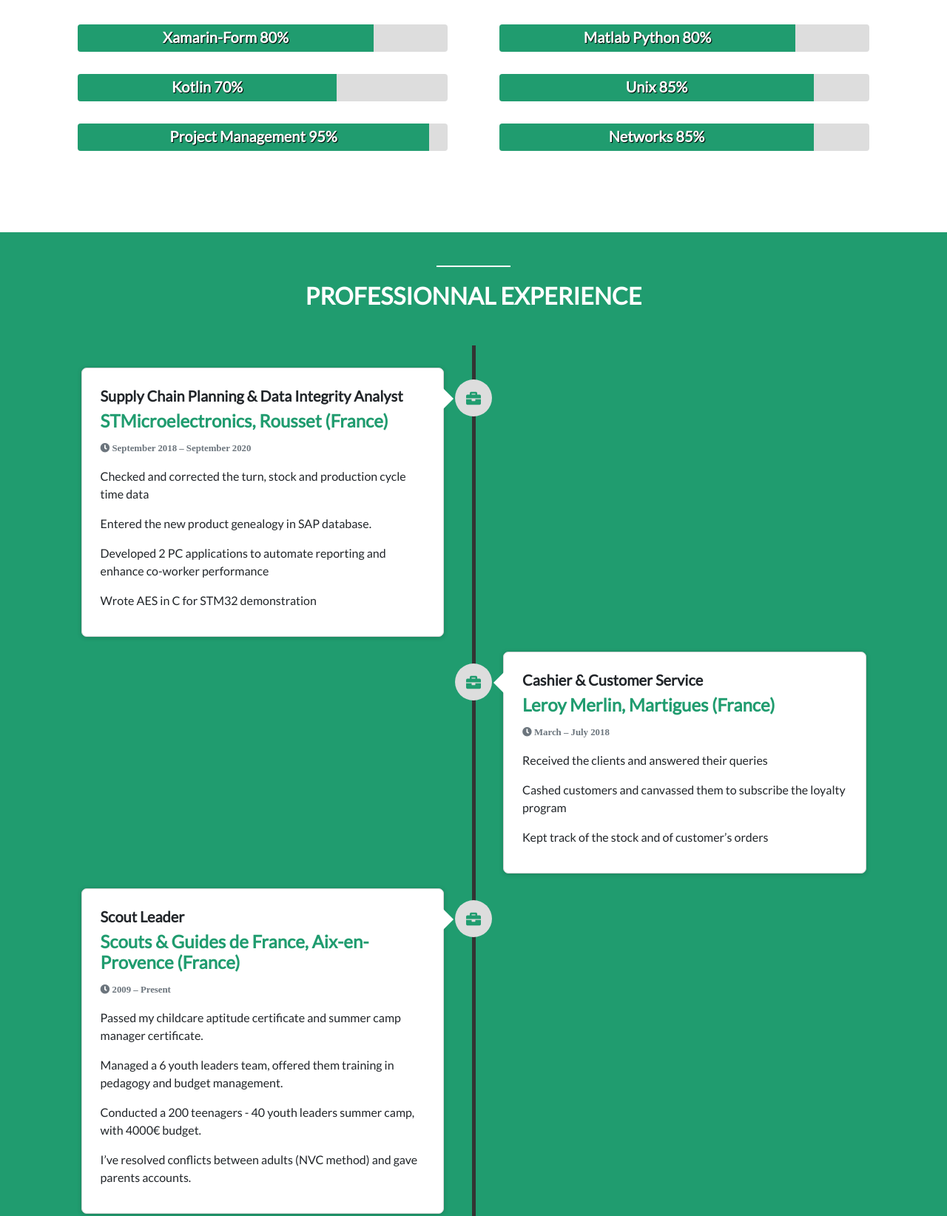
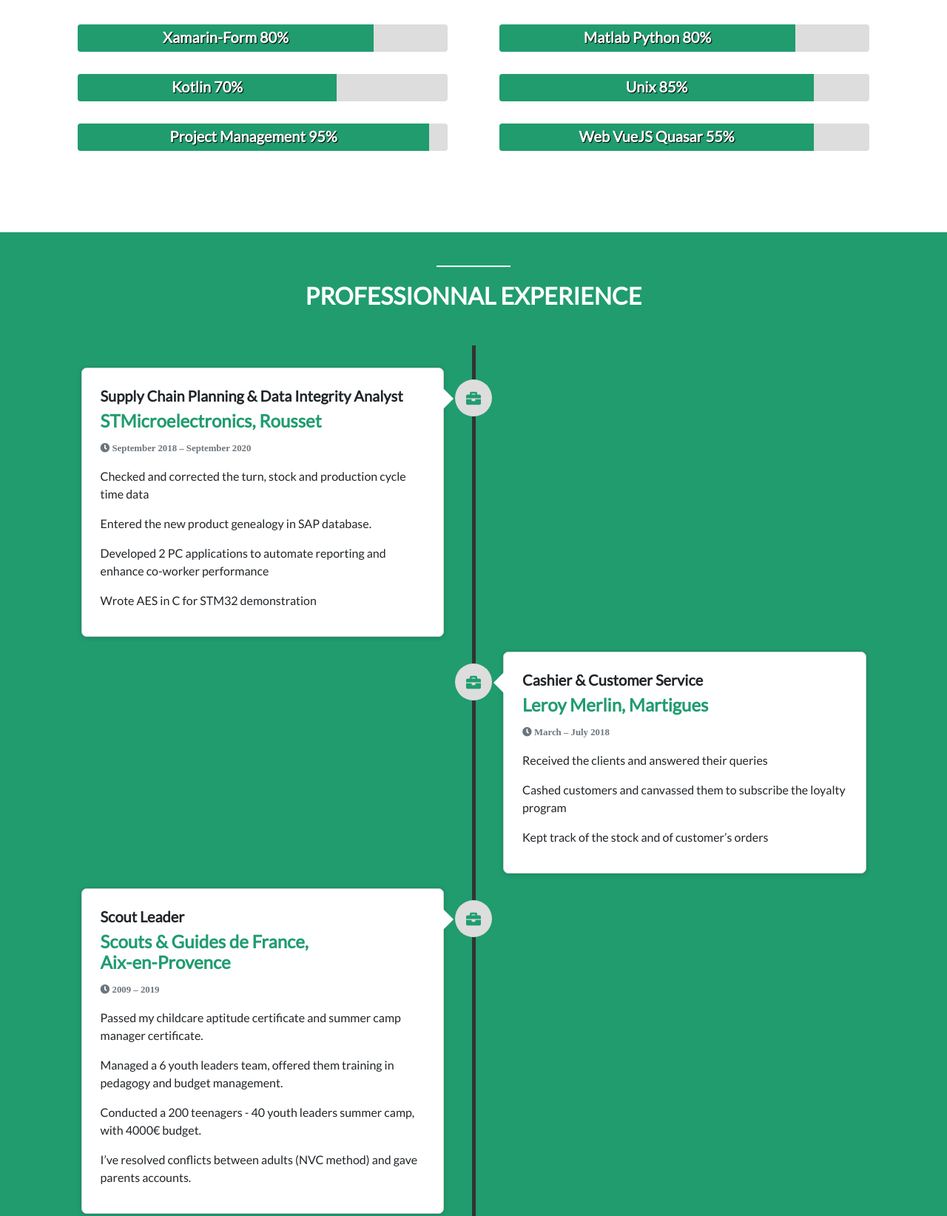
Before and after one commit to JohnAtreides/Web, a plain HTML site: page index1.html in a window 1280 px wide. Shown: the part 1010-2654 px from the top of the page at 74% size. Drawn offline with nearby package versions, Linux system fonts and the light colour scheme.

Commit message:
Mobile>FullStack, href Entreprise, del France of Xp, Networks%> Web...%

```diff
--- a/css/style.css
+++ b/css/style.css
@@ -248,8 +248,11 @@ section .heading h2{
     font-size: 20px;
 }
 
-.timeline-heading h4 {
+.timeline-heading h4, a {
     color: #209C6F;
+}
+.timeline-heading h4 a:hover{
+    color: #0000EE;
 }
 
 /* EDUCATION */
--- a/index1.html
+++ b/index1.html
@@ -44,7 +44,7 @@
         </div>
         <div class="heading">
             <h1>Samuel Cases</h1>
-            <h3>Développeur Mobile</h3>
+            <h3>Full Stack Developer</h3>
             <a href="docs/CV_SC_MobileDev.pdf" class="buttonDl" download target="_blank">Download CV</a>
         </div>
     </section>
@@ -88,7 +88,7 @@
                     </div>
                     <div class="progress">
                         <div class="progress-bar" role="progressbar" aria-valuenow="85" aria-valuemin="0" aria-valuemax="100" style="width: 85%">
-                            <h5>Networks 85%</h5>
+                            <h5>Web VueJS Quasar 55%</h5>
                         </div>
                     </div>
                 </div>
@@ -103,13 +103,31 @@
                 <h2>Professionnal Experience</h2>
             </div>
             <ul class="timeline">
+            <!--
+                <li>
+                    <div class="timeline-badge"><span class="fas fa-briefcase"></span></div>
+                    <div class="timeline-panel-container-inverted">
+                        <div class="timeline-panel">
+                            <div class="timeline-heading">
+                                <h3>Full-Stack Developer</h3>
+                                <h4><a href="https://homki-immobilier.com/">HOMKI</a>, Marseille 6</h4>
+                                <p class="text-muted"><small class="fas fa-clock"> September 2021 – Present</small></p>
+                            </div>
+                            <div class="timeline-body">
+                                <p>Frontend Vue.JS</p>
+                                <p>Quasar</p>
+                            </div>
+                        </div>
+                    </div>
+                </li>
+            -->
                 <li>
                     <div class="timeline-badge"><span class="fas fa-briefcase"></span></div>
                     <div class="timeline-panel-container">
                         <div class="timeline-panel">
                             <div class="timeline-heading">
                                 <h3>Supply Chain Planning & Data Integrity Analyst</h3>
-                                <h4>STMicroelectronics, Rousset (France)</h4>
+                                <h4><a href="https://www.st.com/content/st_com/en.html">STMicroelectronics</a>, Rousset</h4>
                                 <p class="text-muted"><small class="fas fa-clock"> September 2018 – September 2020</small></p>
                             </div>
                             <div class="timeline-body">
@@ -127,7 +145,7 @@
                         <div class="timeline-panel">
                             <div class="timeline-heading">
                                 <h3>Cashier & Customer Service</h3>
-                                <h4>Leroy Merlin, Martigues (France)</h4>
+                                <h4><a href="https://www.leroymerlin.fr/">Leroy Merlin</a>, Martigues</h4>
                                 <p class="text-muted"><small class="fas fa-clock"> March – July 2018</small></p>
                             </div>
                             <div class="timeline-body">
@@ -144,8 +162,8 @@
                         <div class="timeline-panel">
                             <div class="timeline-heading">
                                 <h3>Scout Leader</h3>
-                                <h4>Scouts & Guides de France, Aix-en-Provence (France)</h4>
-                                <p class="text-muted"><small class="fas fa-clock"> 2009 – Present</small></p>
+                                <h4><a href="https://www.sgdf.fr/">Scouts & Guides de France</a>,<br>Aix-en-Provence</h4>
+                                <p class="text-muted"><small class="fas fa-clock"> 2009 – 2019</small></p>
                             </div>
                             <div class="timeline-body">
                                 <p>Passed my childcare aptitude certificate and summer camp manager certificate.</p>
```
